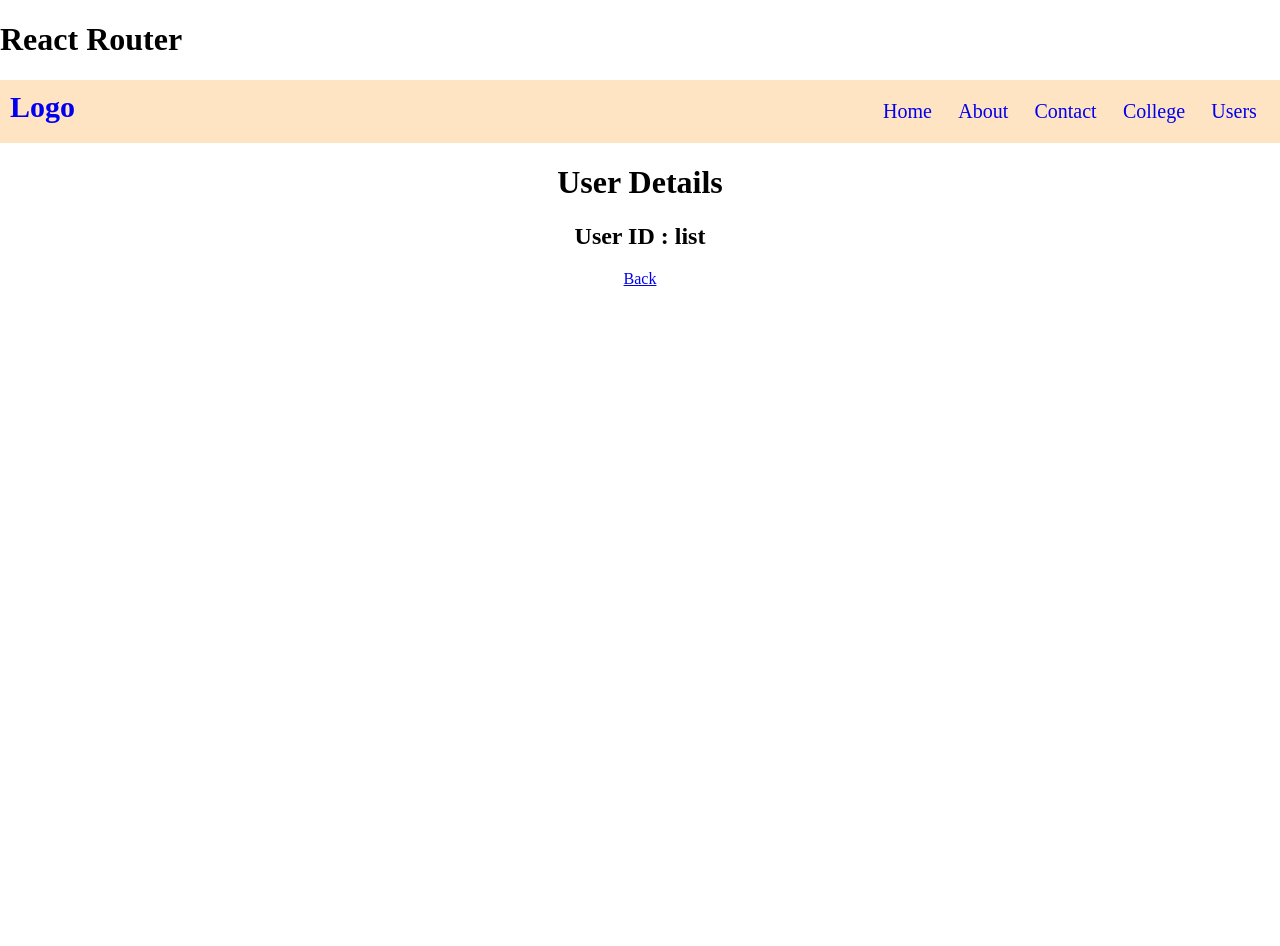
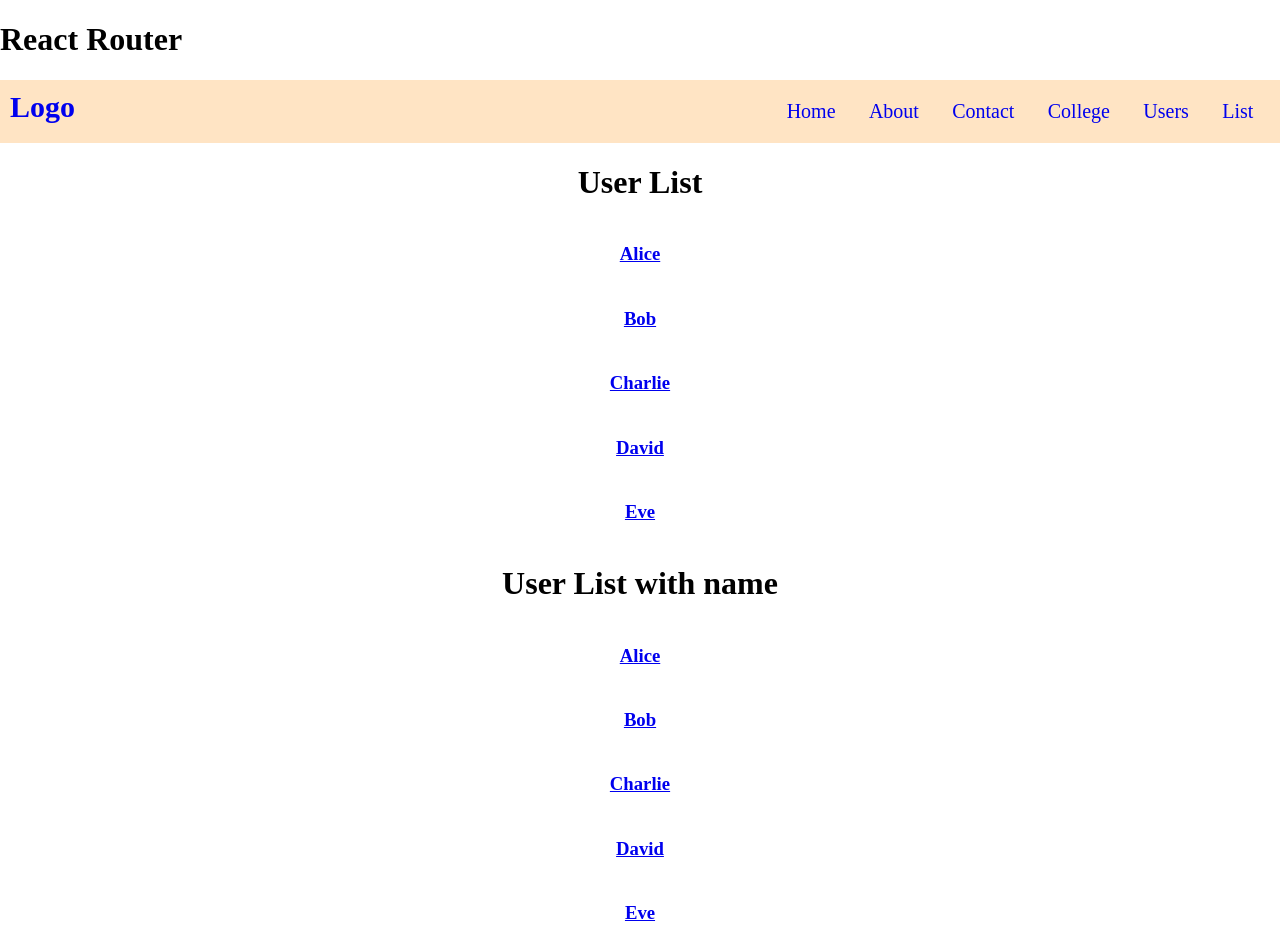
Before and after one commit to Omkar-Kambire/React-Router, a React (Vite) app in the folder react-router/: page /users/list in a window 1280 px wide. Before the commit the page ends 800 px from the top, so only its background shows below. Built offline with nearby package versions, Linux system fonts and the light colour scheme.

Commit message:
Optional Segment

```diff
--- a/react-router/src/App.jsx
+++ b/react-router/src/App.jsx
@@ -20,8 +20,10 @@ function App() {
       <Routes>
         <Route element={<NavBar />}>
           <Route path="/" element={<Home />} />
-          <Route path="/users" element={<UserList />} />
+          <Route path="/users/list?" element={<UserList />} />  {/* '?' makes the segment optional. It matches both '/users/list' and '/users/'*/}
+          {/* <Route path="/users/list" element={<UserList />} /> */}
           <Route path="/users/:id" element={<UserDetails />} />
+          <Route path="/users/:id/:name?" element={<UserDetails />} />
 
           {/* Route Prefixes */}
           <Route path="user">
--- a/react-router/src/NavBar.jsx
+++ b/react-router/src/NavBar.jsx
@@ -27,7 +27,9 @@ const NavBar = () => {
             <li>
               <Link className="link" to="/users">Users</Link>
             </li>
-
+            <li>
+              <Link className="link" to="/users/list">List</Link>
+            </li>
           </ul>
         </div>
       </div>
--- a/react-router/src/UserList.jsx
+++ b/react-router/src/UserList.jsx
@@ -19,6 +19,15 @@ const UserList = () => {
                 </div>
             ))
         }
+
+        <h1>User List with name</h1>
+        {
+            userData.map((user) => (
+                <div key={user.id} style={{margin: "1px", padding: "2px"}}>
+                    <h3><Link to={"/users/"+user.id+"/"+user.name}>{user.name}</Link></h3>
+                </div>
+            ))
+        }
     </div>
   )
 }
--- a/react-router/src/header.css
+++ b/react-router/src/header.css
@@ -15,7 +15,7 @@ body{
     margin: auto;
     justify-content: space-around;
     display: flex;
-    width: 400px;
+    width: 500px;
 }
 
 .header ul li {
```
